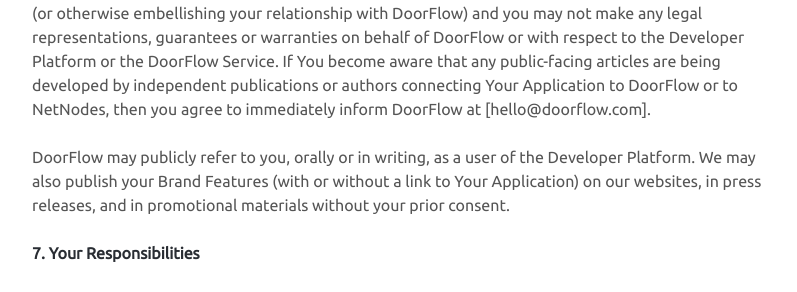
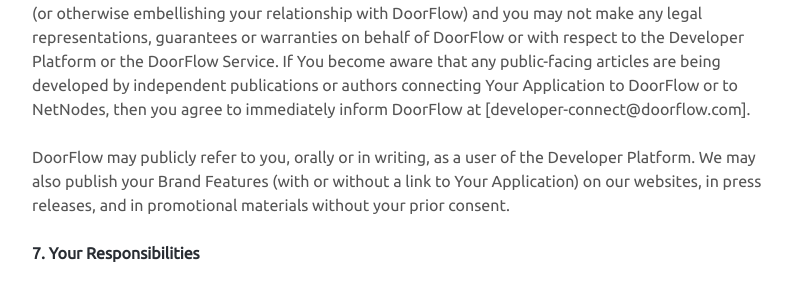
Before and after one commit to netnodes/doorflow-policy, a Jekyll site: the page built from docs/developer_terms.md, in a window 1280 px wide and 900 px high, scrolled down 1526 px. Shown: the part 352-644 px from the top of the window, without its empty margins (240-1037 px from the left). Built offline with Jekyll 4.4.1, drawn with Linux system fonts in a browser that asks for light colours; our own code applies the rules of GitHub Pages for plain Markdown files; a script that is not in the unit is left out; some of the changed text lies outside the part shown.

Commit message:
minor email changes

```diff
--- a/docs/developer_terms.md
+++ b/docs/developer_terms.md
@@ -36,7 +36,7 @@
 
 #### Publicity
 
-You may promote Your Application, including talking to traditional and online media and your users about Your Application, but you may not issue any formal press release via traditional or online media referring to DoorFlow without DoorFlow’s prior written consent. You must conduct all such activities truthfully and without implying that Your Application is created, sponsored, or endorsed by DoorFlow (or otherwise embellishing your relationship with DoorFlow) and you may not make any legal representations, guarantees or warranties on behalf of DoorFlow or with respect to the Developer Platform or the DoorFlow Service. If You become aware that any public-facing articles are being developed by independent publications or authors connecting Your Application to DoorFlow or to NetNodes, then you agree to immediately inform DoorFlow at [hello@doorflow.com].
+You may promote Your Application, including talking to traditional and online media and your users about Your Application, but you may not issue any formal press release via traditional or online media referring to DoorFlow without DoorFlow’s prior written consent. You must conduct all such activities truthfully and without implying that Your Application is created, sponsored, or endorsed by DoorFlow (or otherwise embellishing your relationship with DoorFlow) and you may not make any legal representations, guarantees or warranties on behalf of DoorFlow or with respect to the Developer Platform or the DoorFlow Service. If You become aware that any public-facing articles are being developed by independent publications or authors connecting Your Application to DoorFlow or to NetNodes, then you agree to immediately inform DoorFlow at [developer-connect@doorflow.com].
 
 DoorFlow may publicly refer to you, orally or in writing, as a user of the Developer Platform. We may also publish your Brand Features (with or without a link to Your Application) on our websites, in press releases, and in promotional materials without your prior consent.
 
```
